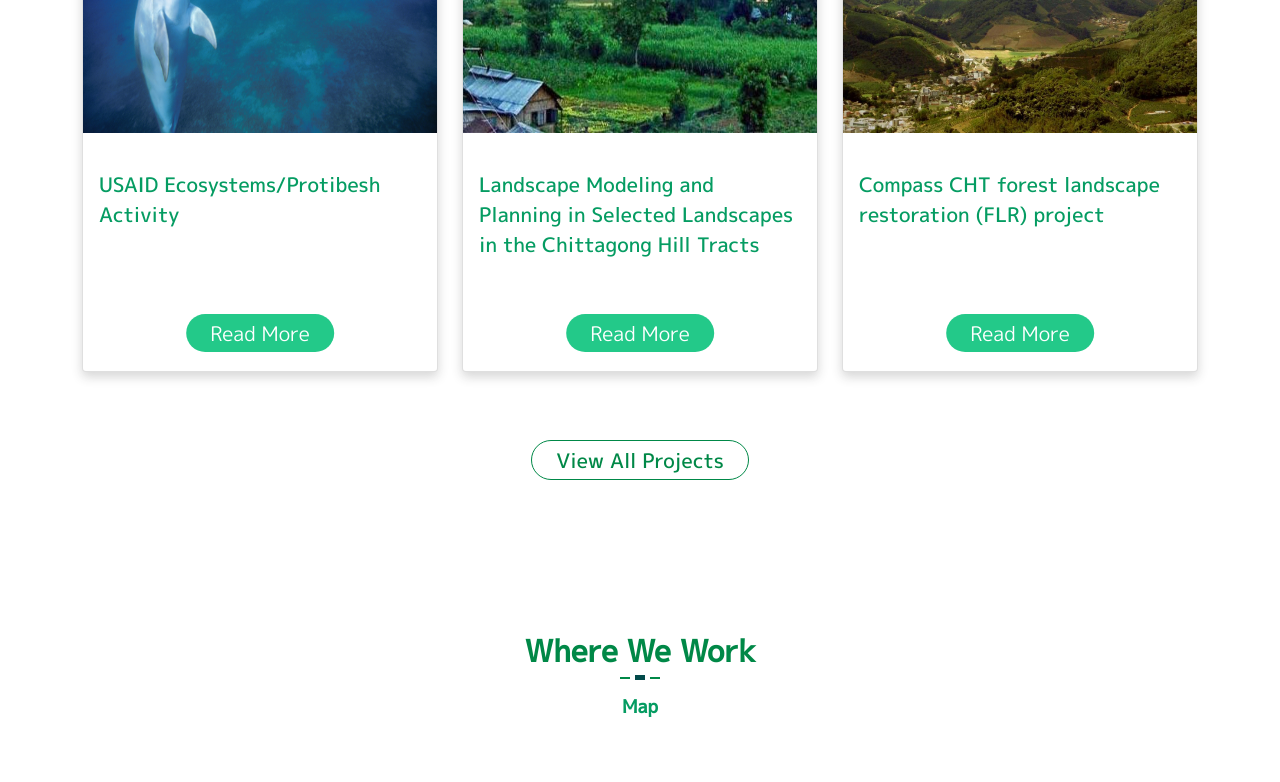
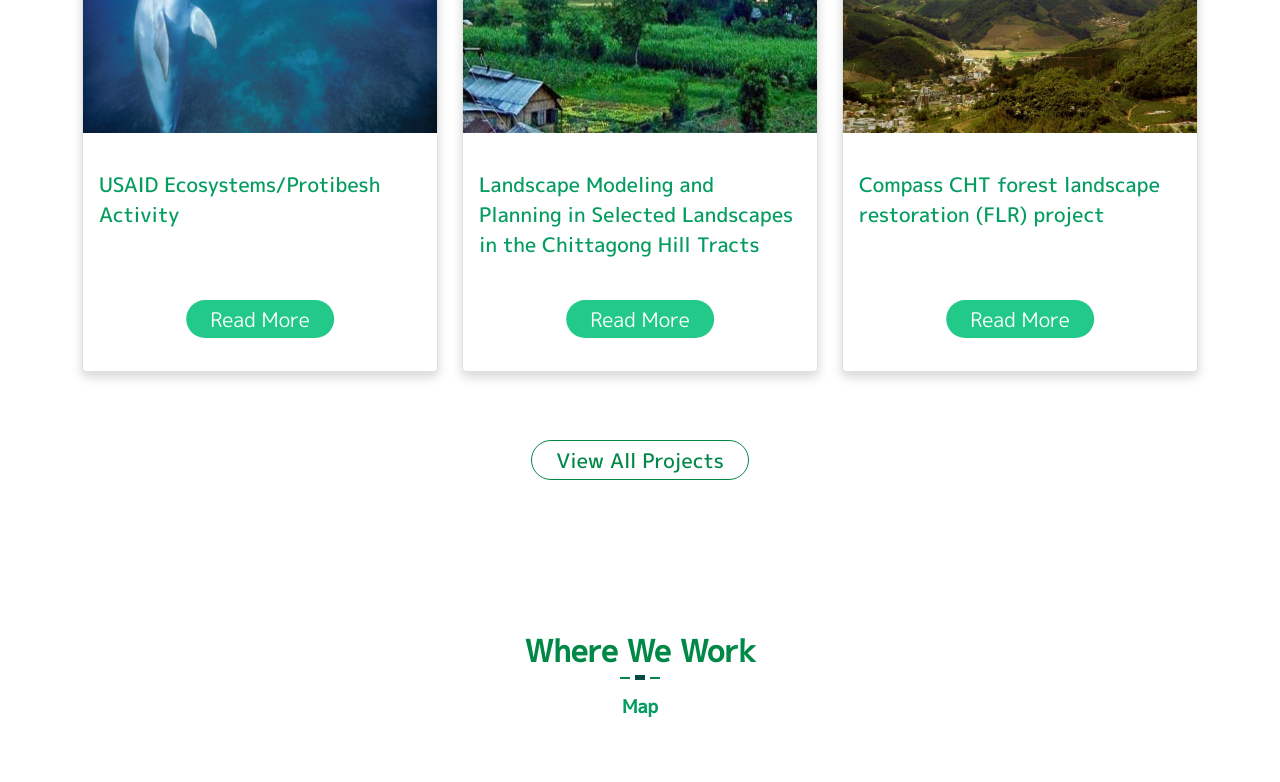
Before and after one commit to sumaiyaa-t/arannayk_updated, a plain HTML site: page index.html in a window 1280 px wide. Shown: the part 3074-3856 px from the top of the page. Drawn offline with nearby package versions, Linux system fonts and the light colour scheme; files whose address does not match are found by name.

Commit message:
Update margin

```diff
--- a/static/css/style.css
+++ b/static/css/style.css
@@ -734,7 +734,7 @@
   border-radius: 50px;
   color: #fff;
   position: absolute;
-  bottom:0;
+  bottom:14;
   transform: translate(-50%, -50%);
 }
 
```
